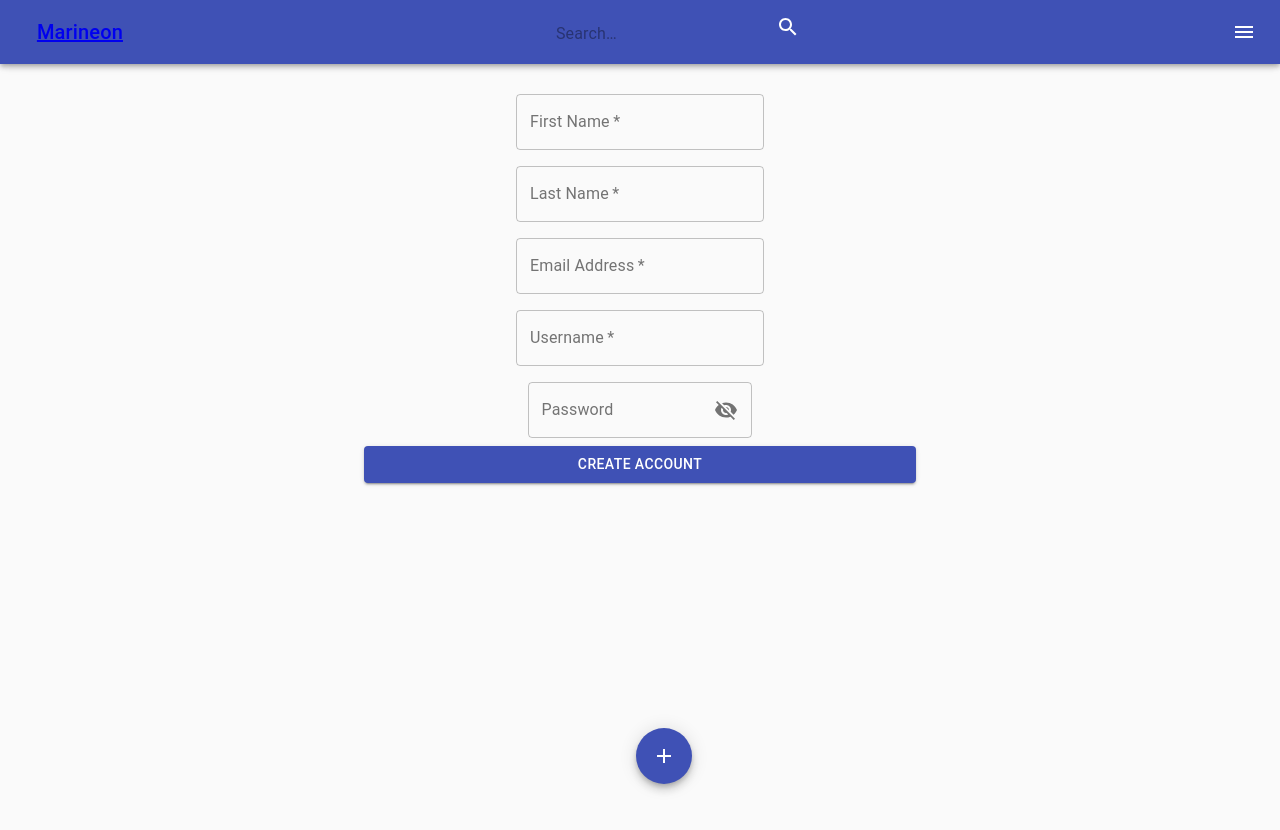
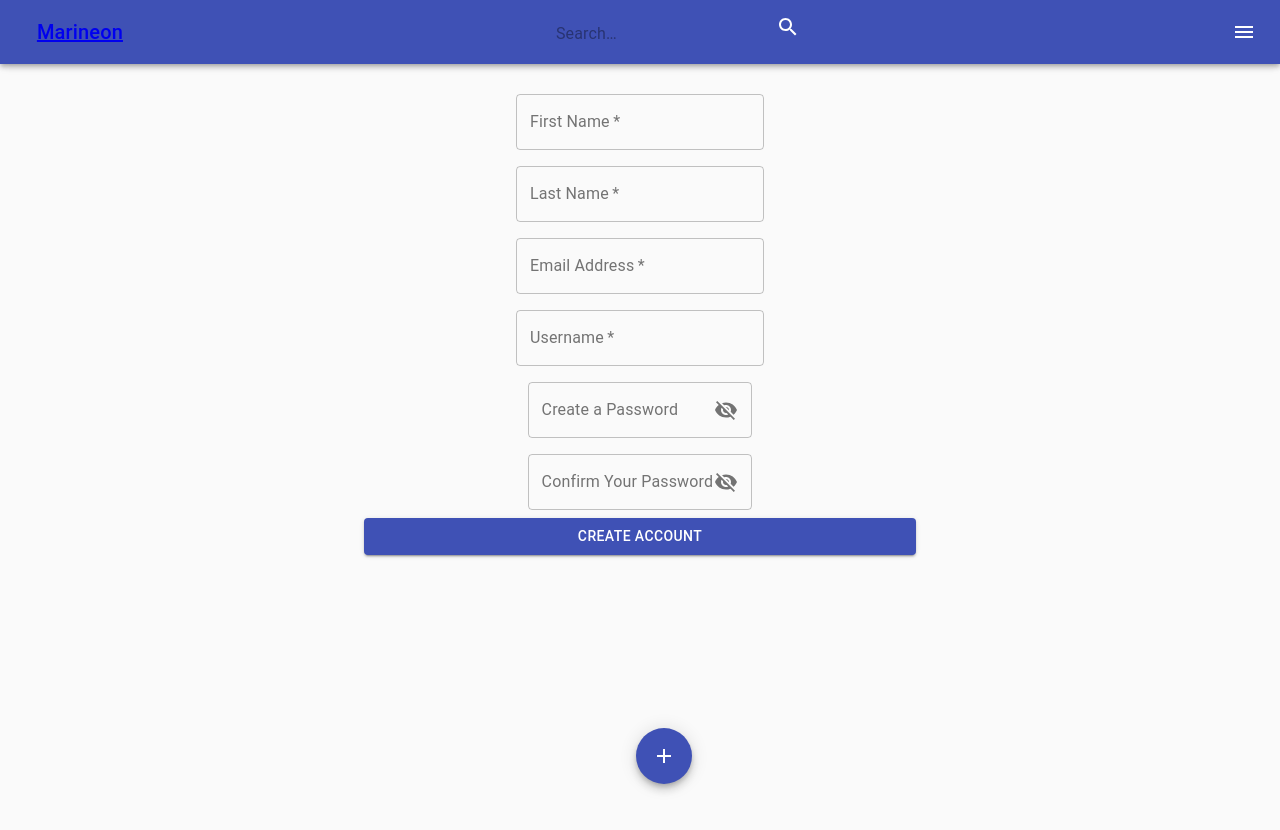
Before and after one commit to brentonhershner/blue-ocean, a React (Create React App) app: page /createuser in a window 1280 px wide. Shown: the top 830 px of the page. Built offline with nearby package versions, Linux system fonts and the light colour scheme.

Commit message:
Addition of confirm password field

```diff
--- a/src/components/Login/createUser.jsx
+++ b/src/components/Login/createUser.jsx
@@ -66,7 +66,6 @@ export default function CreateUser() {
             onChange={"add handlechange"}
             value={""}
             margin="normal"
-
           />
           <br />
           <TextField
@@ -102,8 +101,8 @@ export default function CreateUser() {
             margin="normal"
           />
           <br />
-          <FormControl className={clsx(classes.margin, classes.textField)}variant="outlined">
-          <InputLabel htmlFor="outlined-adornment-password">Password</InputLabel>
+          <FormControl className={clsx(classes.margin, classes.textField)} variant="outlined">
+            <InputLabel htmlFor="outlined-adornment-password">Create a Password</InputLabel>
             <OutlinedInput
               id="outlined-basic"
               label="Password"
@@ -112,7 +111,33 @@ export default function CreateUser() {
               type={values.showPassword ? 'text' : 'password'}
               value={values.password}
               onChange={handleChange('password')}
-            value={""}
+              margin="normal"
+              endAdornment={
+                <InputAdornment position="end">
+                  <IconButton
+                    aria-label="toggle password visibility"
+                    onClick={handleClickShowPassword}
+                    onMouseDown={handleMouseDownPassword}
+                    edge="end"
+                  >
+                    {values.showPassword ? <Visibility /> : <VisibilityOff />}
+                  </IconButton>
+                </InputAdornment>
+              }
+              labelWidth={70}
+            />
+          </FormControl>
+          <br />
+          <FormControl className={clsx(classes.margin, classes.textField)} variant="outlined">
+            <InputLabel htmlFor="outlined-adornment-password">Confirm Your Password</InputLabel>
+            <OutlinedInput
+              id="outlined-basic"
+              label="Password"
+              variant="outlined"
+              required
+              type={values.showPassword ? 'text' : 'password'}
+              value={values.password}
+              onChange={handleChange('password')}
               margin="normal"
               endAdornment={
                 <InputAdornment position="end">
@@ -135,7 +160,8 @@ export default function CreateUser() {
             variant="contained"
             color="primary"
             className={classes.create}
-          >      Create Account
+          >
+            Create Account
           </Button>
         </Typography>
 
```
Lines whose indentation alone changed are shown as unchanged.
